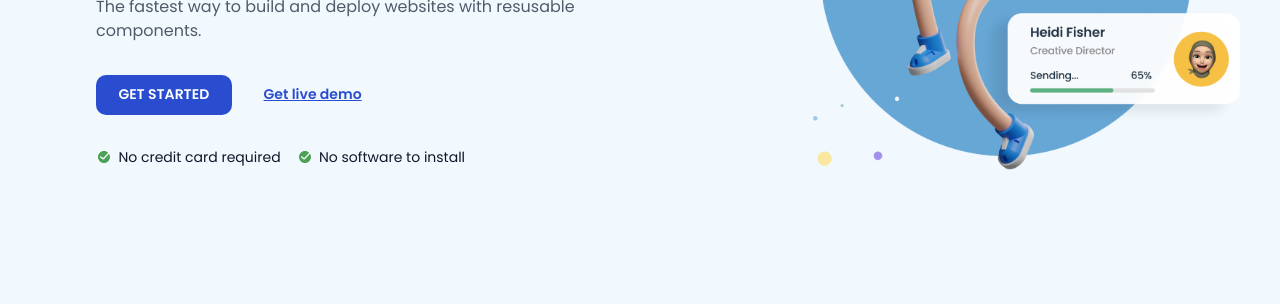
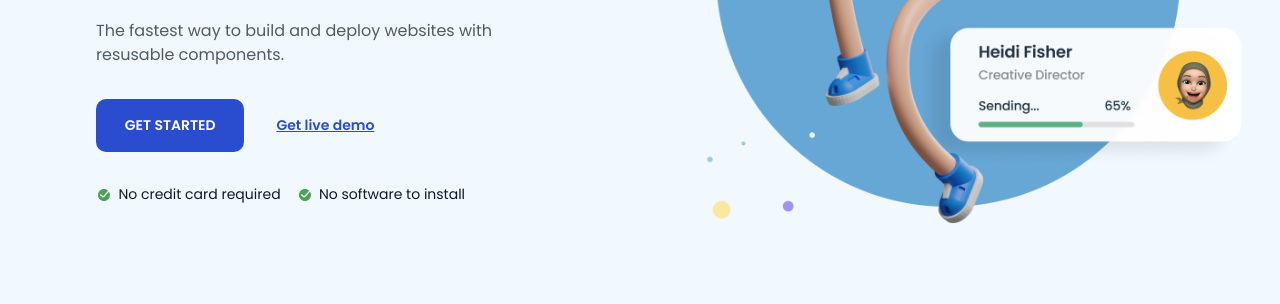
Before and after one commit to JanBergsma/SimpleHomepage, a website: page index.html in a window 1280 px wide. Shown: the part 496-800 px from the top of the page. Drawn offline with Linux system fonts and the light colour scheme.

Commit message:
finished

```diff
--- a/styles/reset.css
+++ b/styles/reset.css
@@ -37,5 +37,7 @@ p,
 h1,
 h2,
 h3 {
+  margin: 0;
+  padding: 0;
   overflow-wrap: break-word;
 }
--- a/styles/style.css
+++ b/styles/style.css
@@ -334,12 +334,17 @@ body {
   .actions__nos-slogan {
     font-size: var(--fs-small);
   }
+
+  .actions__btn {
+    padding-inline: 1.8rem;
+    padding-block: 1rem;
+  }
 }
 
 @media only screen and (width >= 1024px) {
   :root {
     /* Font size */
-    --fs-large: 4rem;
+    --fs-large: 3.75rem;
 
     /* Padding */
     --padding-inline-header: 6rem;
@@ -360,12 +365,17 @@ body {
 
   .homepage {
     flex-grow: 2;
-    flex-basis: 100%;
+    flex-basis: 60%;
+    margin-inline: 0 var(--margin-inline-homepage);
+    min-height: 75dvh;
   }
 
   .actions {
     flex-grow: 1;
-    flex-basis: 100%;
+    flex-basis: 40%;
+    margin-inline-start: var(--padding-inline-header);
+    margin-block-end: 0;
+    padding-inline: 0;
   }
 
   .actions__body {
```
